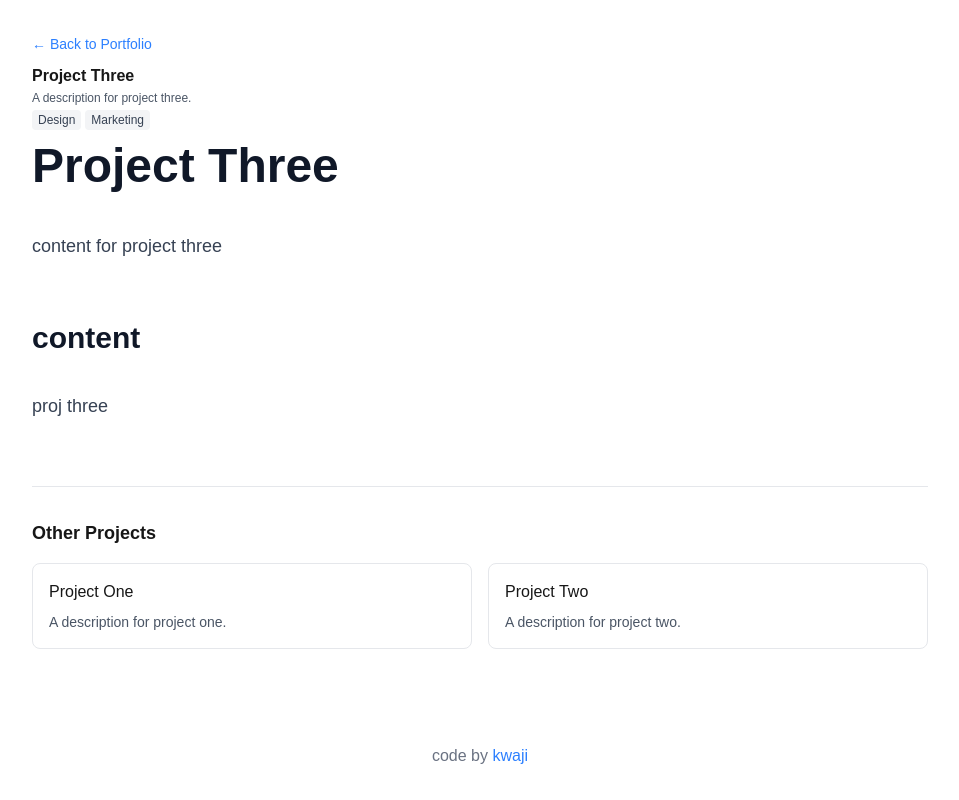
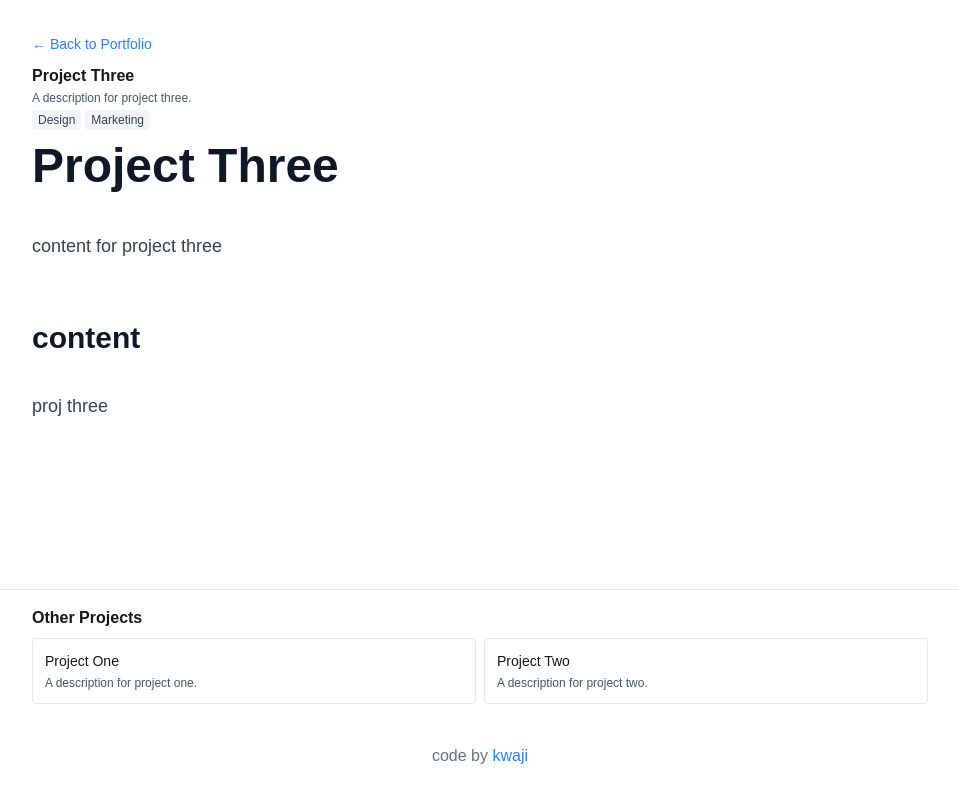
Before and after one commit to jarrensj/kwaji-design-port, a Next.js app: page /projects/project-three in a window 1280 px wide. Shown: the whole page, without its empty margins (160-1119 px from the left). Built offline with nearby package versions, Linux system fonts and the light colour scheme.

Commit message:
style: fix Other Projects nav position to be glued at bottom of page above footer

```diff
--- a/app/projects/[slug]/page.tsx
+++ b/app/projects/[slug]/page.tsx
@@ -41,7 +41,8 @@ export default async function ProjectPage({ params }: ProjectPageProps) {
   const htmlContent = marked(content);
 
   return (
-    <main className="min-h-screen p-8 pb-20">
+    <div className="min-h-screen flex flex-col">
+      <main className="flex-1 p-8">
         {/* Navigation */}
         <nav className="max-w-4xl mx-auto mb-2">
           <Link
@@ -79,11 +80,13 @@ export default async function ProjectPage({ params }: ProjectPageProps) {
             dangerouslySetInnerHTML={{ __html: htmlContent }}
           />
         </article>
+      </main>
 
-      {/* Navigation to other projects */}
-      <footer className="max-w-4xl mx-auto mt-16 pt-8 border-t border-gray-200 dark:border-gray-800">
-        <h3 className="text-lg font-semibold mb-4">Other Projects</h3>
-        <div className="grid gap-4 md:grid-cols-2">
+      {/* Navigation to other projects - Positioned above footer */}
+      <section className="border-t border-gray-200 dark:border-gray-800 p-4 mb-20">
+        <div className="max-w-4xl mx-auto">
+          <h3 className="text-base font-semibold mb-2">Other Projects</h3>
+          <div className="grid gap-2 md:grid-cols-2">
             {projects
               .filter(p => p.slug !== slug)
               .slice(0, 2)
@@ -91,16 +94,17 @@ export default async function ProjectPage({ params }: ProjectPageProps) {
                 <Link
                   key={otherProject.slug}
                   href={`/projects/${otherProject.slug}`}
-                className="block p-4 border border-gray-200 dark:border-gray-800 rounded-lg hover:border-gray-300 dark:hover:border-gray-700 transition-colors"
+                  className="block p-3 border border-gray-200 dark:border-gray-800 rounded hover:border-gray-300 dark:hover:border-gray-700 transition-colors"
                 >
-                <h4 className="font-medium mb-2">{otherProject.title}</h4>
-                <p className="text-sm text-gray-600 dark:text-gray-400">
+                  <h4 className="font-medium text-sm mb-1">{otherProject.title}</h4>
+                  <p className="text-xs text-gray-600 dark:text-gray-400">
                     {otherProject.description}
                   </p>
                 </Link>
               ))}
           </div>
-      </footer>
-    </main>
+        </div>
+      </section>
+    </div>
   );
 }
```
Lines whose indentation alone changed are shown as unchanged.
